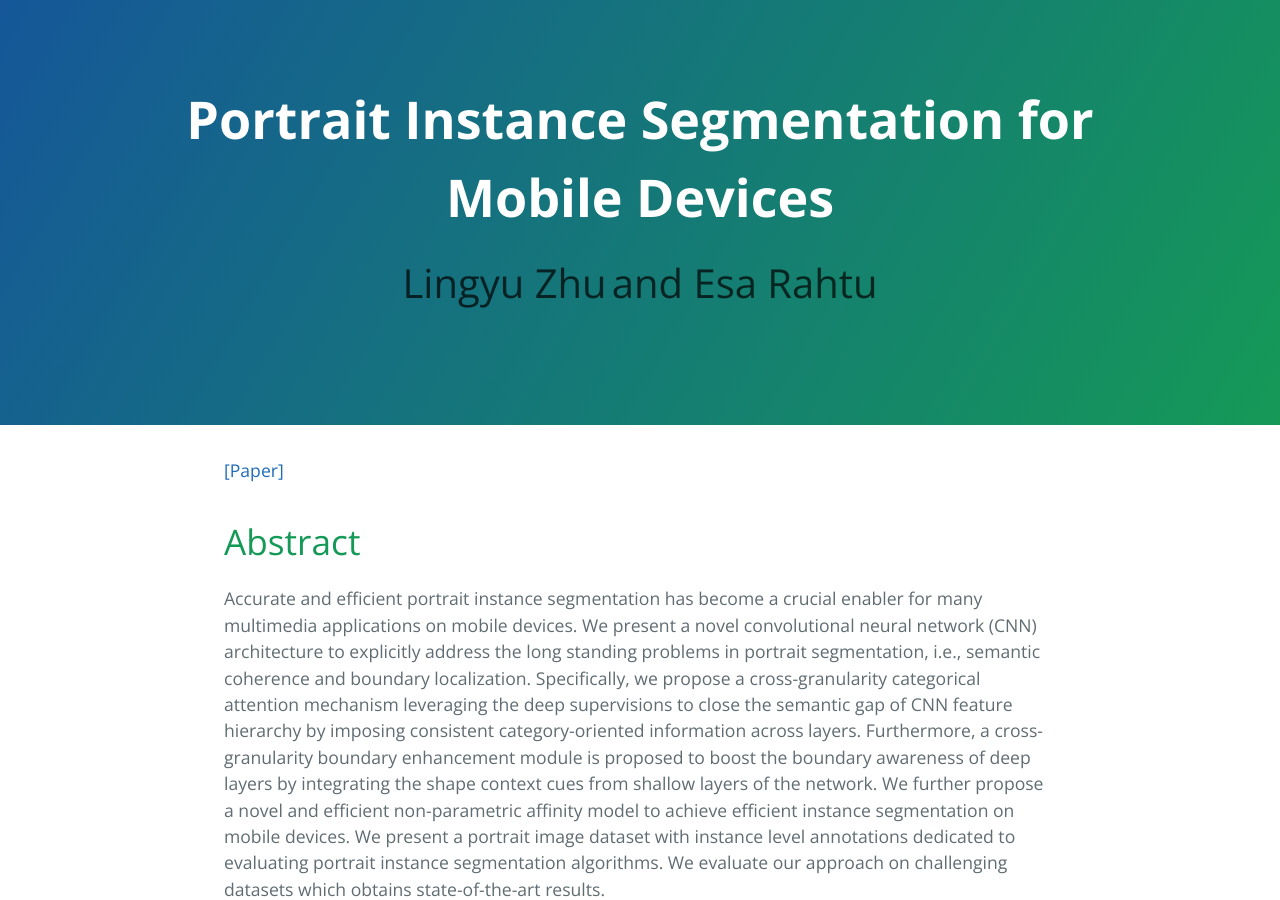
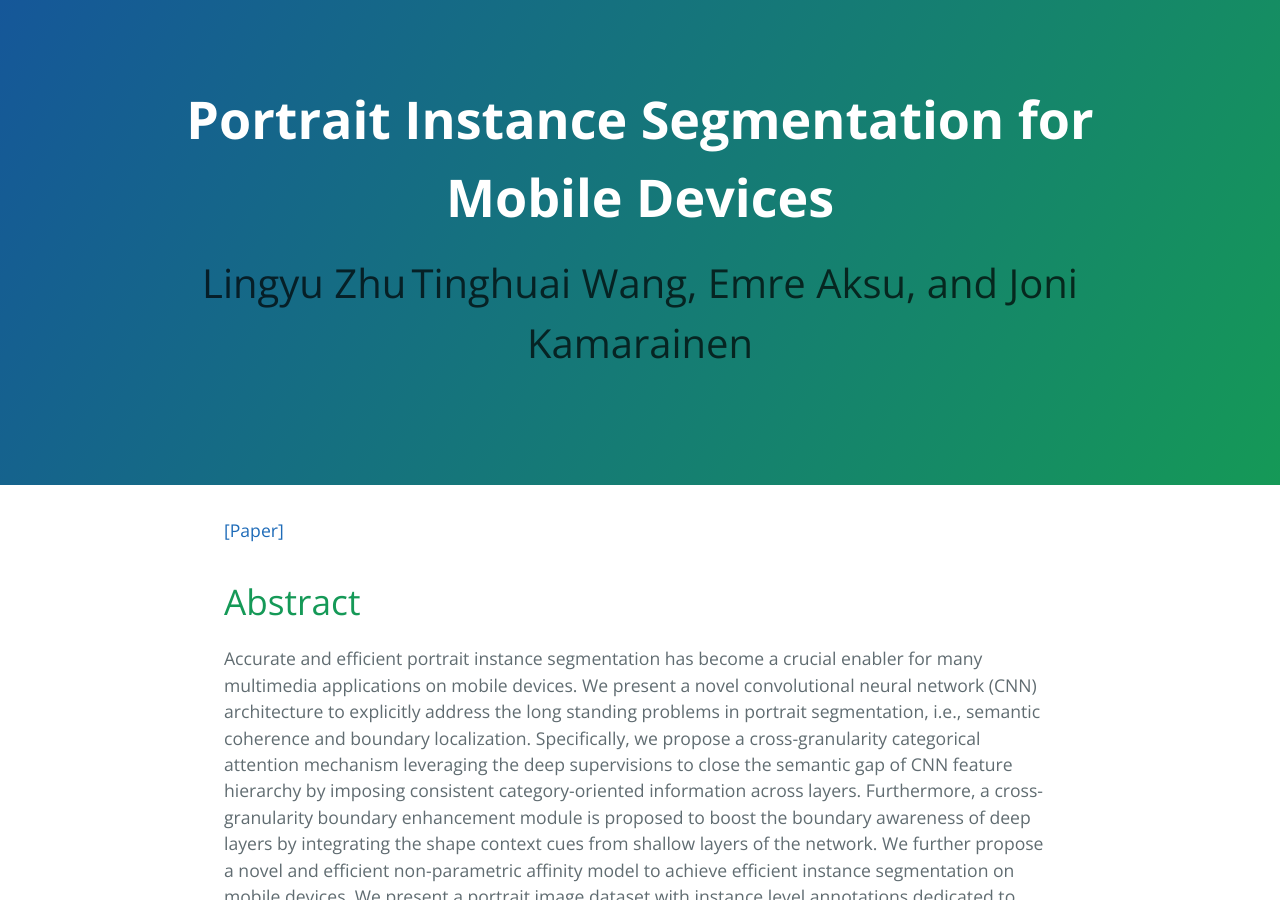
Before and after one commit to ly-zhu/ly-zhu.github.io, a Jekyll site: the page built from portrait.md, in a window 1280 px wide and 900 px high. Built offline with Jekyll 4.4.1, drawn with Linux system fonts in a browser that asks for light colours.

Commit message:
default 0 added

```diff
--- /dev/null
+++ b/_layouts/default0.html
@@ -0,0 +1,49 @@
+<!DOCTYPE html>
+<html lang="en">
+  <head>
+    <meta charset="UTF-8">
+    <title>{{ page.title }}</title>
+    <meta name="viewport" content="width=device-width, initial-scale=1">
+    <meta name="theme-color" content="#008080">
+    <link rel="stylesheet" href="{{ '/assets/css/style_theme.css?v=' | append: site.github.build_revision | relative_url }}">
+  </head>
+
+  <body>
+    <section class="page-header">
+      <h1 class="project-name">{{ page.title }}</h1>
+      <h2 class="project-tagline"><a <span style='color: #000000; font-size: 200%;' href="https://ly-zhu.github.io/">Lingyu Zhu</a> <a <span style='color: #000000; font-size: 200%;' href="https://sites.google.com/site/tinghuaiw/">Tinghuai Wang, </a> <a <span style='color: #000000; font-size: 200%;' href="https://scholar.google.com/citations?hl=en&user=ZI1_7M4AAAAJ&view_op=list_works&sortby=pubdate">Emre Aksu, </a> <a <span style='color: #000000; font-size: 200%;' href="http://vision.cs.tut.fi/personal/JoniKamarainen/"> and Joni Kamarainen</a></h2>
+      <!--
+      {% if site.github.is_project_page %}
+        <a href="https://github.com/ly-zhu/cof-net" class="btn">GitHub</a>
+      {% endif %}
+      {% if site.show_downloads %}
+        <a href="https://arxiv.org/abs/2006.03028" class="btn">Paper (Arxiv)</a>
+      {% endif %}
+      -->
+    </section>
+
+    <section class="main-content">
+      {{ content }}
+
+      <footer class="site-footer">
+        {% if site.github.is_project_page %}
+          <span class="site-footer-owner"><a href="{{ site.github.repository_url }}">{{ site.github.repository_name }}</a> is maintained by <a href="{{ site.github.owner_url }}">{{ site.github.owner_name }}</a>.</span>
+        {% endif %}
+        <span class="site-footer-credits">This page was generated by <a href="https://pages.github.com">GitHub Pages</a>.</span>
+      </footer>
+    </section>
+
+    {% if site.google_analytics %}
+      <!-- Global site tag (gtag.js) - Google Analytics -->
+      <script async src="https://www.googletagmanager.com/gtag/js?id=UA-168697816-1"></script>
+      <script>
+      window.dataLayer = window.dataLayer || [];
+      function gtag(){dataLayer.push(arguments);}
+      gtag('js', new Date());
+
+      gtag('config', 'UA-168697816-1');
+      </script>
+    {% endif %}
+
+  </body>
+</html>
```
Also changed, not shown: meshnet.md (+1 -1 lines), portrait.md (+1 -1 lines).
